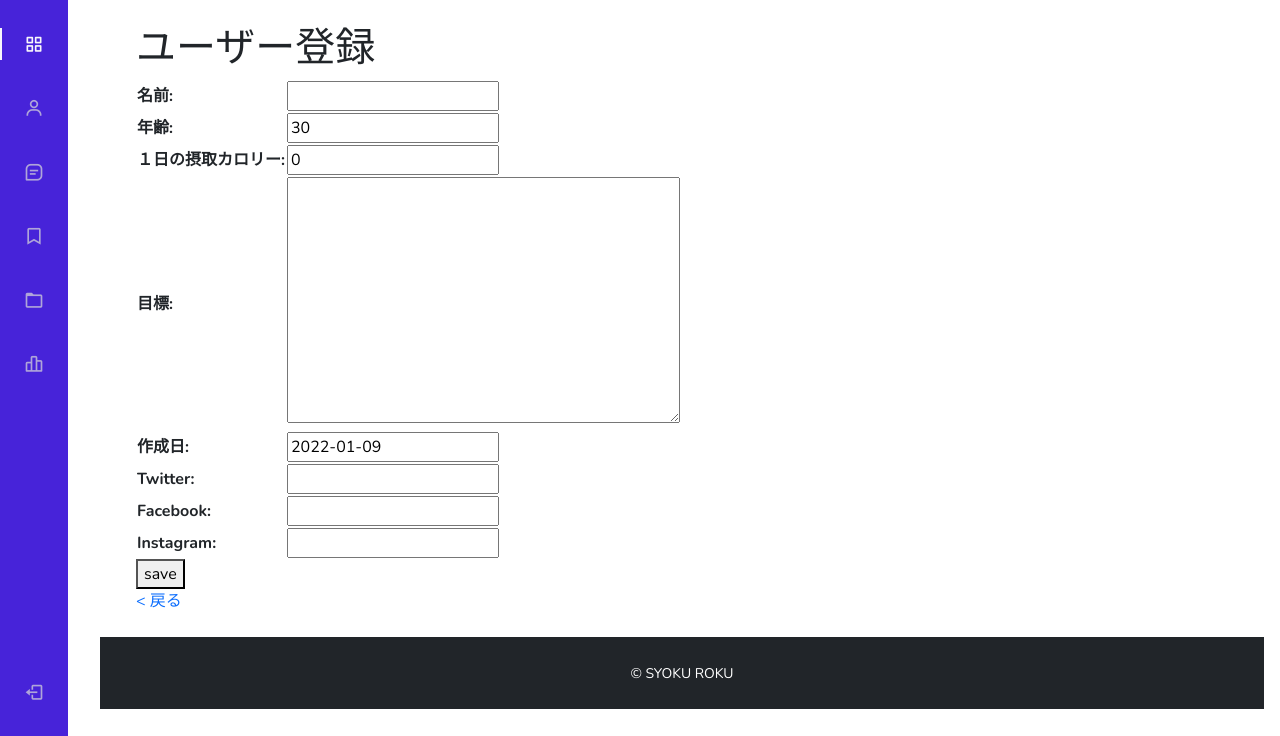
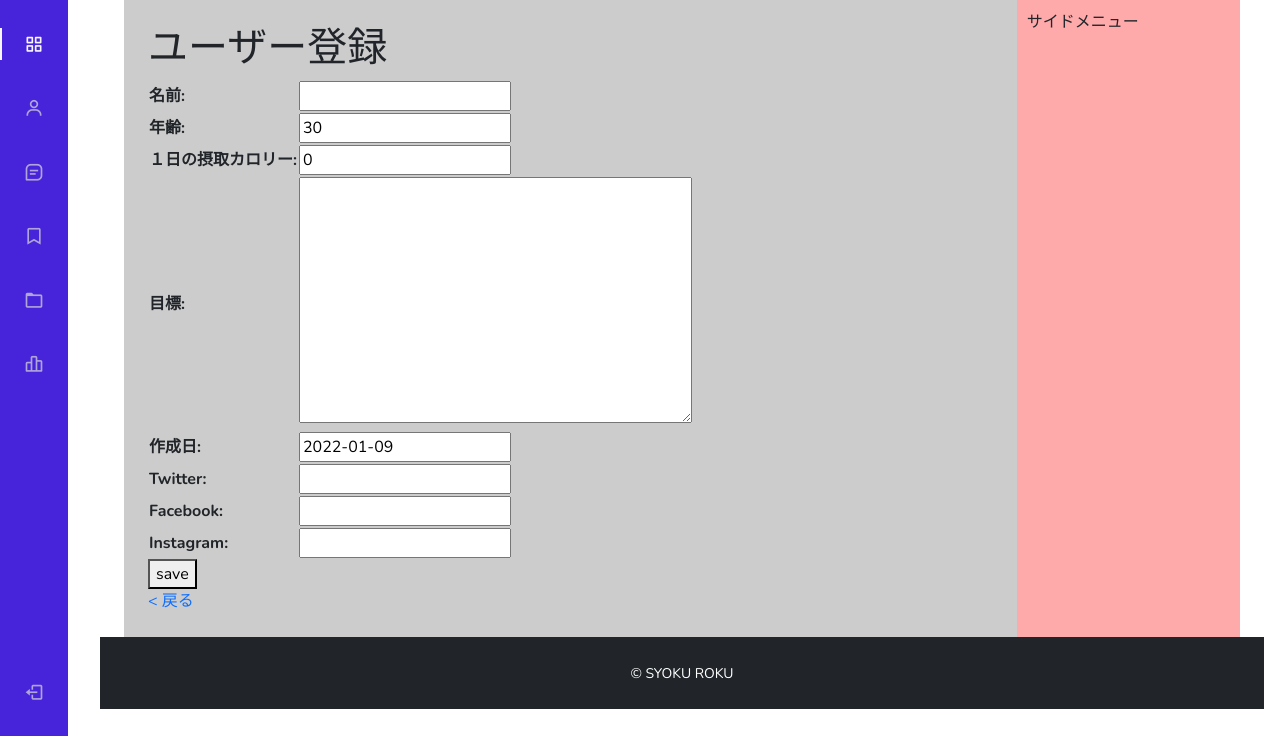
Before and after one commit to hashi5akihiro5/app_syokuroku, a Django app: page /register/ in a window 1280 px wide. Shown: the part 64-800 px from the top of the page. Run offline with Django 3.2, Linux system fonts and the light colour scheme; some libraries are stand-ins or nearby versions; some web fonts are replaced.

Commit message:
1/1 right サイドメニュー配置（３ヶ月のカレンダー配置予定）

```diff
--- a/app/static/css/style.css
+++ b/app/static/css/style.css
@@ -196,6 +196,28 @@ a {
     }
 }
 
+/* main_container */
+.container {
+    width: 100%;
+    margin: 0 auto;
+    display: flex;
+    justify-content: space-between;
+}
+
+/* main */
+.main-contents {
+    width: 80%;
+    padding: 10px;
+    background-color: #ccc;
+}
+
+/* 右側サイドメニュー */
+.rightside-menu {
+    width: 20%;
+    padding: 10px;
+    background-color: #faa;
+}
+
 /* index */
 
 .top img {
--- a/app/templates/app/base.html
+++ b/app/templates/app/base.html
@@ -17,6 +17,7 @@
         <title>SyokuRoku</title>
     </head>
     <body id="body-pd">
+        <!-- ヘッダー -->
         <header class="header" id="header">
             <div class="header_toggle"> <i class='bx bx-menu' id="header-toggle"></i> </div>
             <a class="navbar-brand col-8" href="/"><h3 class="" href="#">食 録</h3></a>
@@ -33,7 +34,7 @@
                     </div>
                 </ul>
         </header>
-        <!-- サイドバー -->
+        <!-- leftサイドメニュー -->
         <div class="l-navbar" id="nav-bar">
             <nav class="nav">
                 <div>
@@ -74,10 +75,15 @@
                 </a>
             </nav>
         </div>
-        <div class="container-fluid">
-            <main class="col-md-auto ml-sm-auto col-lg-auto px-md-4 py-4">
+        <div class="container">
+            <!-- main コンテナ -->
+            <main class="main-contents col-md-auto ml-sm-auto col-lg-auto px-md-4 py-4">
                 {% block content %}{% endblock %}
             </main>
+            <!-- rightサイドメニュー -->
+            <div class="rightside-menu">
+                サイドメニュー
+            </div>
         </div>
         <!-- フッター -->
         <footer class="py-4 bg-dark text-center">
```
Also changed, not shown: app/templates/app/index.html (+0 -18 lines).
